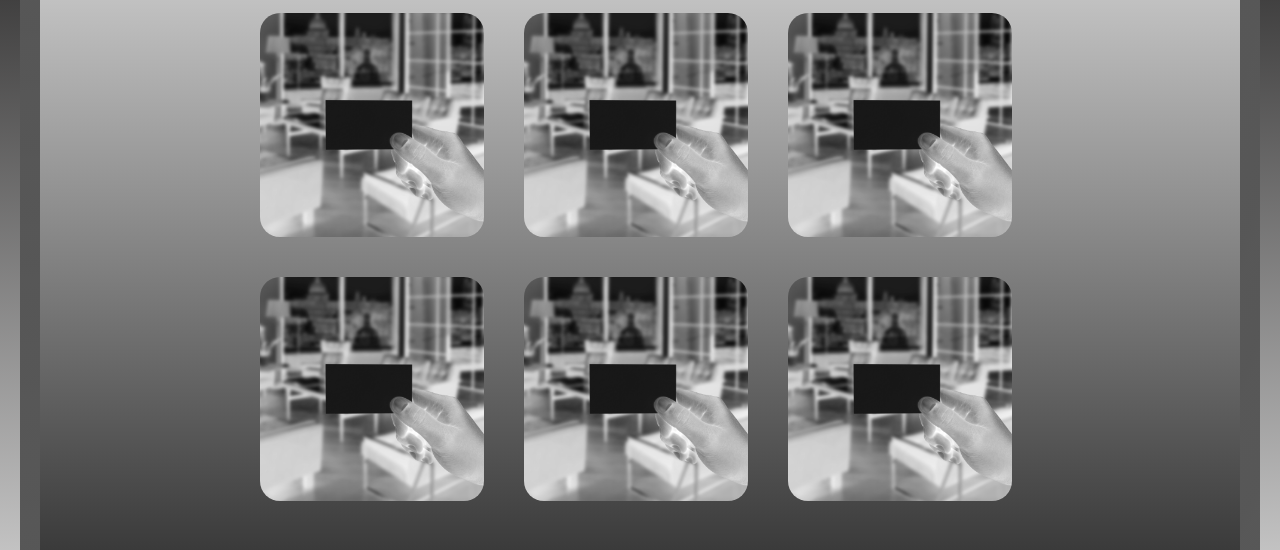
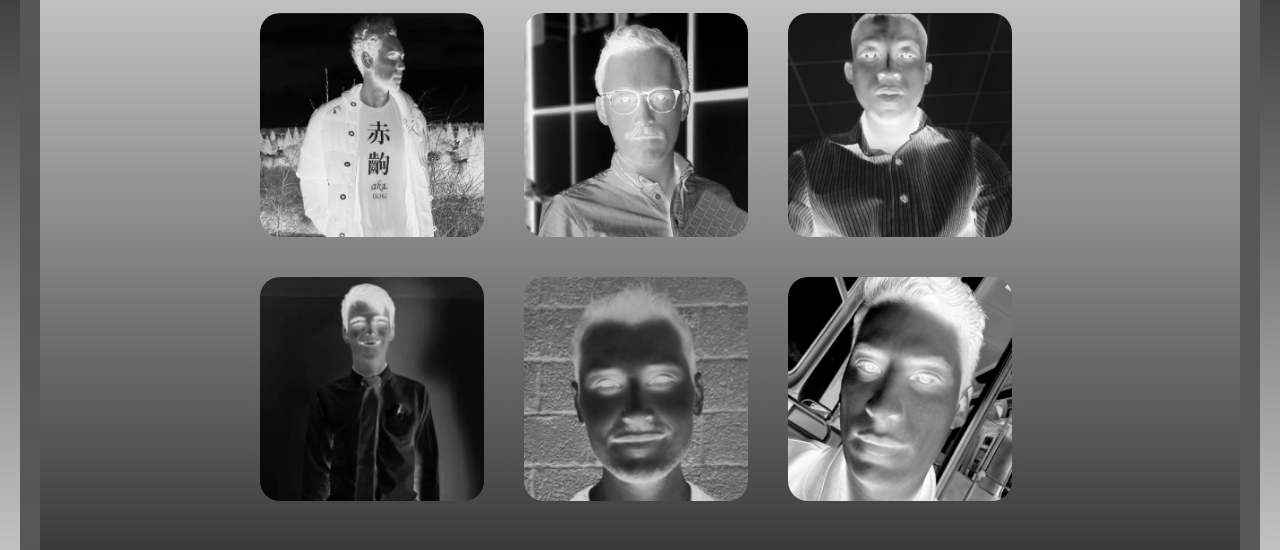
Before and after one commit to business-card-organizer-app/card-page, a plain HTML site: page about-page/index.html in a window 1280 px wide. Shown: the part 228-778 px from the top of the page. Drawn offline with Linux system fonts and the light colour scheme.

Commit message:
made changes

```diff
--- a/about-page/index.html
+++ b/about-page/index.html
@@ -39,18 +39,18 @@
 
       <div class="info1">
         <section class="card-images">
-        <img src="img/card.jpg">
-        <img src="img/card.jpg">
-        <img src="img/card.jpg">
+        <img src="img/levi_thomas.png">
+        <img src="img/Max David.PNG">
+        <img src="img/Nmeregini Vincent.PNG">
       </div>
     </section>
 
 
 
       <section class="card-images">
-          <img src="img/card.jpg">
-          <img src="img/card.jpg">
-          <img src="img/card.jpg">
+          <img src="img/Taran Neeld.PNG">
+          <img src="img/Alex Gordan.PNG">
+          <img src="img/Chris Reyes.PNG">
         </div>
       </section>
 
```
